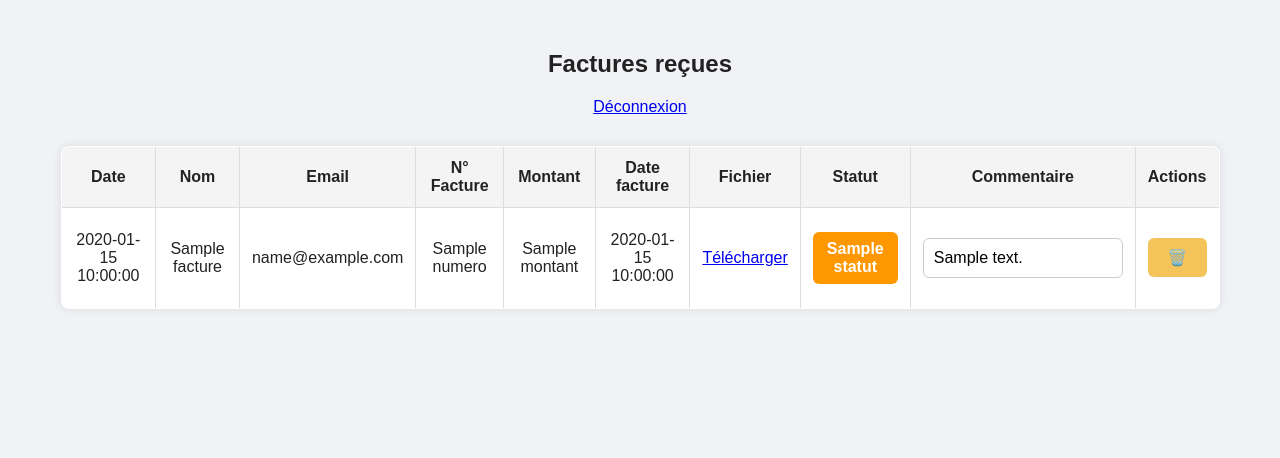
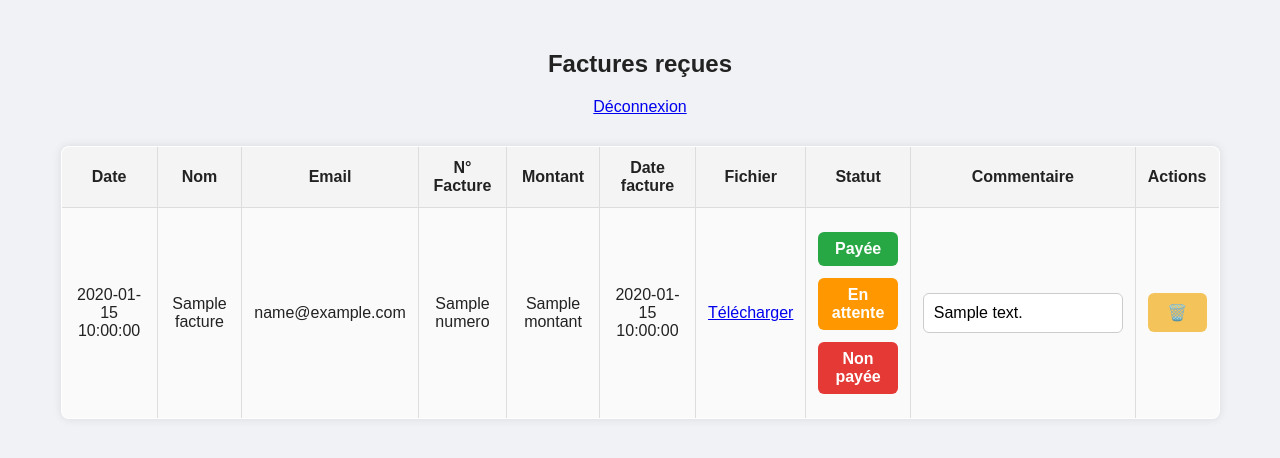
Before and after one commit to integraleacademy/factures, a Flask app: template templates/admin.html in a window 1280 px wide. Shown: the top 458 px of the page. Run offline with Flask 3, Linux system fonts and the light colour scheme; the template is opened without the code that fills it: most values are stand-ins (such as "Sample title", 1, 10 or a date in 2020); parts of the project's set-up code (start-up, migrations or seed data) failed here and were passed over.

Commit message:
Update admin.html

```diff
--- a/templates/admin.html
+++ b/templates/admin.html
@@ -23,8 +23,8 @@
         </tr>
         {% for facture in factures %}
         {% set i = loop.index0 %}
+        <tr>
         <form method="POST">
-        <tr>
             <td>{{ facture.date_envoi }}</td>
             <td>{{ facture.nom }}</td>
             <td>{{ facture.email }}</td>
@@ -33,10 +33,19 @@
             <td>{{ facture.date_facture }}</td>
             <td><a href="{{ url_for('download_facture', filename=facture.fichier) }}">Télécharger</a></td>
             <td>
-                <input type="hidden" name="statut" value="Payée">
-                <button type="submit" name="action" value="update"
-                    class="statut-btn {% if facture.statut=='Payée' %}btn-green{% elif facture.statut=='Non payée' %}btn-red{% else %}btn-orange{% endif %}">
-                    {{ facture.statut }}
+                <input type="hidden" name="index" value="{{ i }}">
+                <input type="hidden" name="commentaire" value="{{ facture.commentaire }}">
+                <button type="submit" name="action" value="update" class="statut-btn btn-green">
+                    <input type="hidden" name="statut" value="Payée">
+                    Payée
+                </button>
+                <button type="submit" name="action" value="update" class="statut-btn btn-orange">
+                    <input type="hidden" name="statut" value="En attente">
+                    En attente
+                </button>
+                <button type="submit" name="action" value="update" class="statut-btn btn-red">
+                    <input type="hidden" name="statut" value="Non payée">
+                    Non payée
                 </button>
             </td>
             <td><input name="commentaire" value="{{ facture.commentaire }}"></td>
@@ -44,8 +53,8 @@
                 <input type="hidden" name="index" value="{{ i }}">
                 <button name="action" value="delete">🗑️</button>
             </td>
+        </form>
         </tr>
-        </form>
         {% endfor %}
     </table>
 </body>
```
